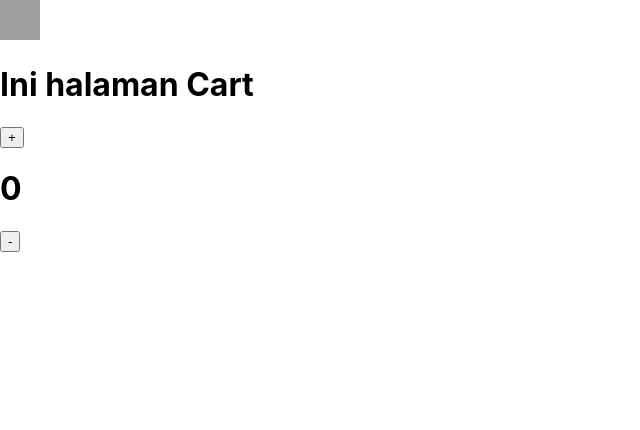
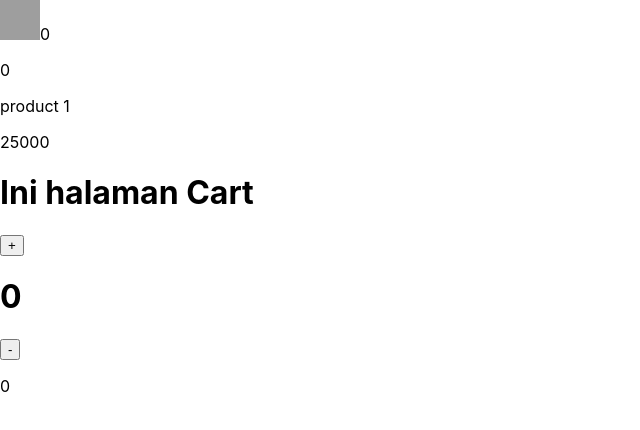
Before and after one commit to mohammedazez/react-cart-redux, a React (Create React App) app: page / in a window 1280 px wide. Shown: the top 430 px of the page, without its empty margins (0-640 px from the left). Built offline with nearby package versions, Linux system fonts and the light colour scheme; grey boxes are pictures that could not be loaded.

Commit message:
add cart counter and price

```diff
--- a/src/Components/Header.js
+++ b/src/Components/Header.js
@@ -1,7 +1,11 @@
 import React from "react";
 import "./Header.css";
+// Import hooks redux
+import { useSelector } from "react-redux";
 
 function Header() {
+  const selector = useSelector((state) => state.cart);
+  const total = useSelector((state) => state.totalBelanja);
   return (
     <div>
       <img
@@ -9,6 +13,8 @@ function Header() {
         alt="cart"
         className="picture"
       />
+      {selector}
+      <p>{total}</p>
     </div>
   );
 }
--- a/src/Pages/Cart.js
+++ b/src/Pages/Cart.js
@@ -4,14 +4,26 @@ import { handlePlus, handleMinus } from "../Redux/action/cart.action";
 // Import hooks redux
 import { useDispatch, useSelector } from "react-redux";
 function Cart() {
+  const product = [
+    {
+      name: "product 1",
+      price: 25000,
+    },
+  ];
   const selector = useSelector((state) => state.cart);
+  const total = useSelector((state) => state.totalBelanja);
   const dispatch = useDispatch();
   return (
     <div>
+      <div>
+        {product.map((item) => (
+          <div>
+            <p>{item.name}</p>
+            <p>{item.price}</p>
             <h1>Ini halaman Cart</h1>
             <button
               onClick={() => {
-          dispatch(handlePlus());
+                dispatch(handlePlus(item));
               }}
             >
               +
@@ -19,11 +31,22 @@ function Cart() {
             <h1>{selector}</h1>
             <button
               onClick={() => {
-          dispatch(handleMinus());
+                dispatch(handleMinus(item));
               }}
             >
               -
             </button>
+            {/* <button
+              onClick={() => {
+                dispatch(harga(item));
+              }}
+            >
+              Beli
+            </button> */}
+            <p>{total}</p>
+          </div>
+        ))}
+      </div>
     </div>
   );
 }
--- a/src/Redux/Action/cart.action.js
+++ b/src/Redux/Action/cart.action.js
@@ -1,15 +1,25 @@
 // Buat tipe action
 export const INCREMENT = "INCREMENT";
 export const DECREMENT = "DECREMENT";
+export const TOTALHARGA = "TOTALHARGA";
 
-export const handlePlus = () => {
+export const handlePlus = (item) => {
   return {
     type: INCREMENT,
+    item,
   };
 };
 
-export const handleMinus = () => {
+export const handleMinus = (item) => {
   return {
     type: DECREMENT,
+    item,
   };
 };
+
+export const harga = (item) => {
+  return {
+    type: TOTALHARGA,
+    item,
+  };
+};
--- a/src/Redux/reducers/cart.reducers.js
+++ b/src/Redux/reducers/cart.reducers.js
@@ -1,8 +1,9 @@
 // Import Action
-import { INCREMENT, DECREMENT } from "../action/cart.action";
+import { INCREMENT, DECREMENT, TOTALHARGA } from "../action/cart.action";
 
 const initialState = {
   cart: 0,
+  totalBelanja: 0,
 };
 
 const cart = (state = initialState, action) => {
@@ -11,11 +12,18 @@ const cart = (state = initialState, action) => {
       return {
         ...state,
         cart: state.cart + 1,
+        totalBelanja: state.totalBelanja + action.item.price,
       };
     case DECREMENT:
       return {
         ...state,
         cart: state.cart - 1,
+        totalBelanja: state.totalBelanja - action.item.price,
+      };
+    case TOTALHARGA:
+      return {
+        ...state,
+        totalBelanja: state.totalBelanja + action.item.price,
       };
     default:
       return state;
```
Lines whose indentation alone changed are shown as unchanged.
